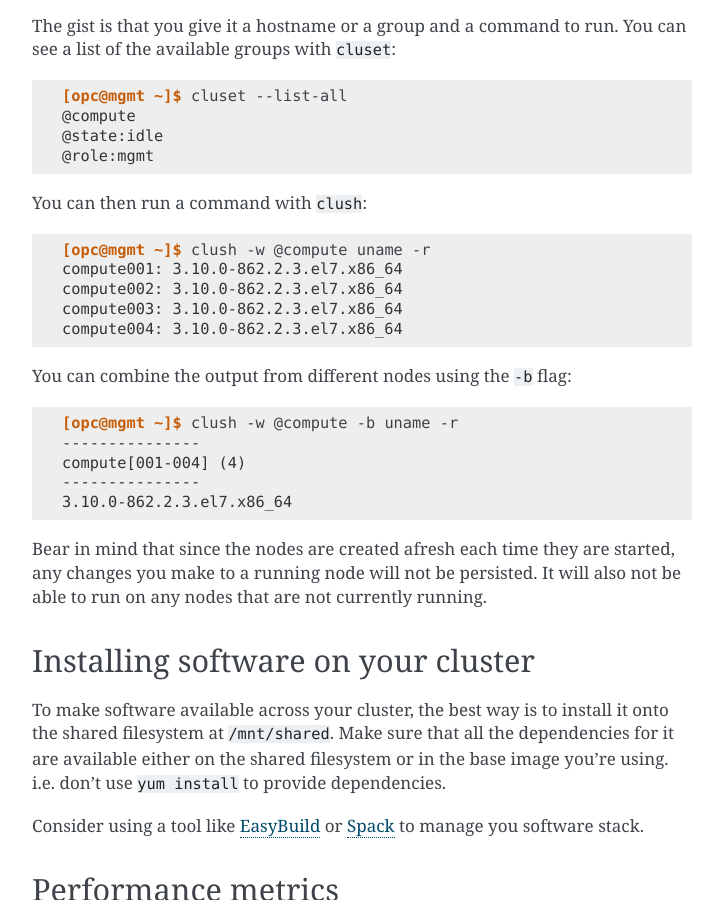
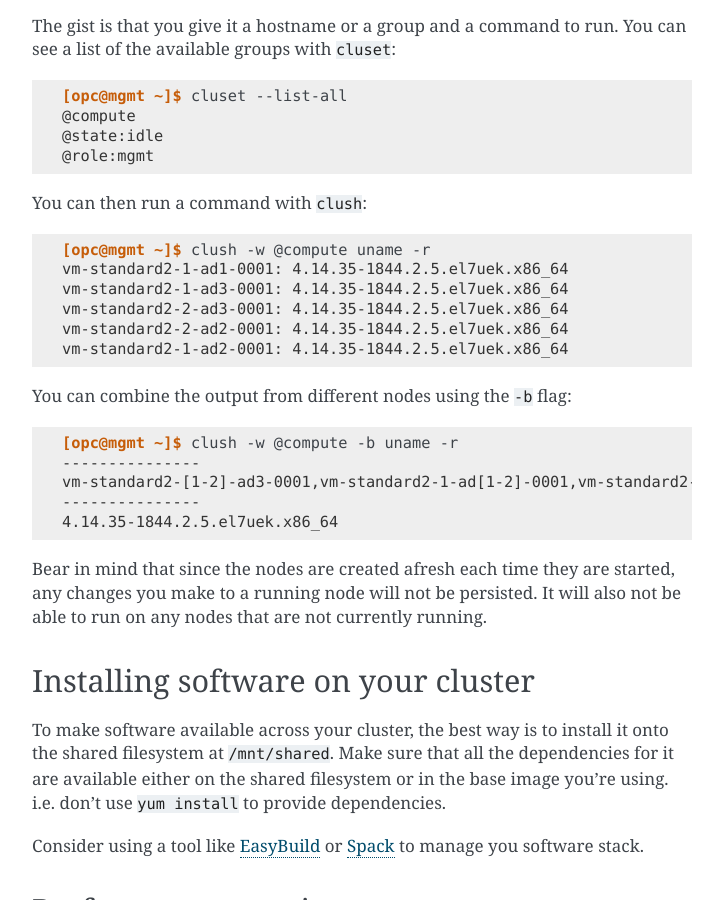
Before and after one commit to clusterinthecloud/docs, a Sphinx documentation site: the page built from source/running.rst, in a window 1280 px wide and 900 px high, scrolled down 1899 px. Shown: the whole window, without its empty margins (388-1111 px from the left). Built offline with Sphinx 7.4.7, drawn with Linux system fonts in a browser that asks for light colours.

Commit message:
Update clush output

```diff
--- a/source/running.rst
+++ b/source/running.rst
@@ -105,10 +105,11 @@ You can then run a command with ``clush``:
 .. code-block:: shell-session
 
    [opc@mgmt ~]$ clush -w @compute uname -r
-   compute001: 3.10.0-862.2.3.el7.x86_64
-   compute002: 3.10.0-862.2.3.el7.x86_64
-   compute003: 3.10.0-862.2.3.el7.x86_64
-   compute004: 3.10.0-862.2.3.el7.x86_64
+   vm-standard2-1-ad1-0001: 4.14.35-1844.2.5.el7uek.x86_64
+   vm-standard2-1-ad3-0001: 4.14.35-1844.2.5.el7uek.x86_64
+   vm-standard2-2-ad3-0001: 4.14.35-1844.2.5.el7uek.x86_64
+   vm-standard2-2-ad2-0001: 4.14.35-1844.2.5.el7uek.x86_64
+   vm-standard2-1-ad2-0001: 4.14.35-1844.2.5.el7uek.x86_64
 
 You can combine the output from different nodes using the ``-b`` flag:
 
@@ -116,9 +117,9 @@ You can combine the output from different nodes using the ``-b`` flag:
 
    [opc@mgmt ~]$ clush -w @compute -b uname -r
    ---------------
-   compute[001-004] (4)
+   vm-standard2-[1-2]-ad3-0001,vm-standard2-1-ad[1-2]-0001,vm-standard2-2-ad2-0001 (5)
    ---------------
-   3.10.0-862.2.3.el7.x86_64
+   4.14.35-1844.2.5.el7uek.x86_64
 
 Bear in mind that since the nodes are created afresh each time they are started,
 any changes you make to a running node will not be persisted.
```
